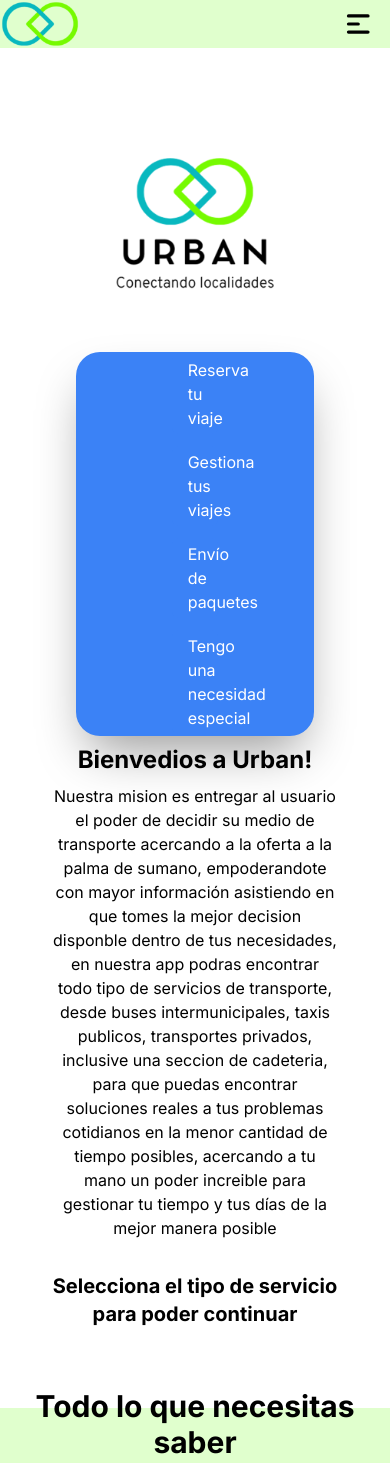
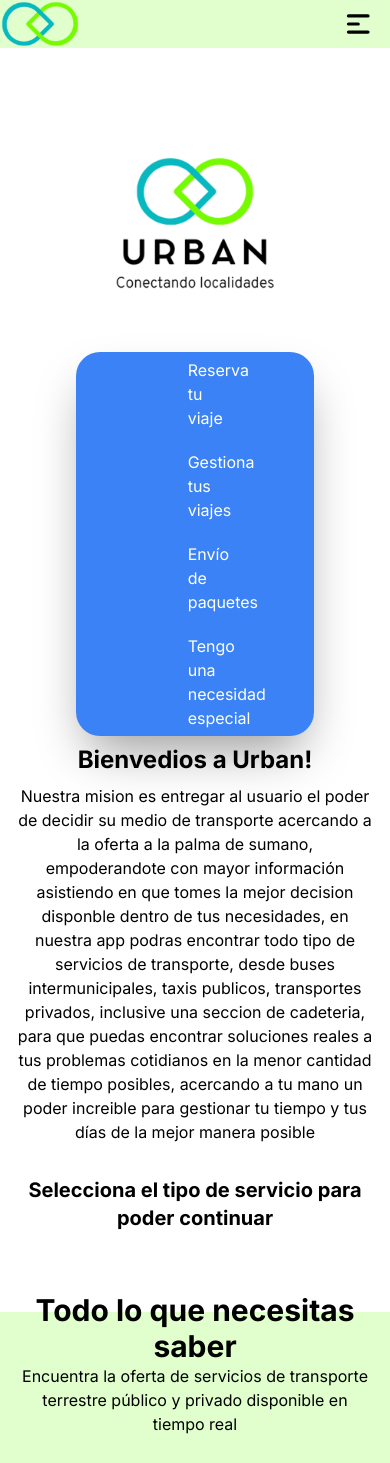
Before and after one commit to pablosecuen/Urban, a Next.js app in the folder client/: page /home in a window 390 px wide. Shown: the top 1463 px of the page. Built offline with nearby package versions, Linux system fonts and the light colour scheme.

Commit message:
estilos responsive

```diff
--- a/client/app/home/page.tsx
+++ b/client/app/home/page.tsx
@@ -1,6 +1,7 @@
 export default function Home() {
+
   return (
-    <div className="flex flex-col w-4/5">
+   <div className="lg:flex lg:flex-col lg:w-4/5 w-full justify-center ">
       <p className="text-center font-bold text-2xl my-2">Bienvedios a Urban!</p>
       <p className="text-center">
         Nuestra mision es entregar al usuario el poder de decidir su medio de transporte acercando a
```
